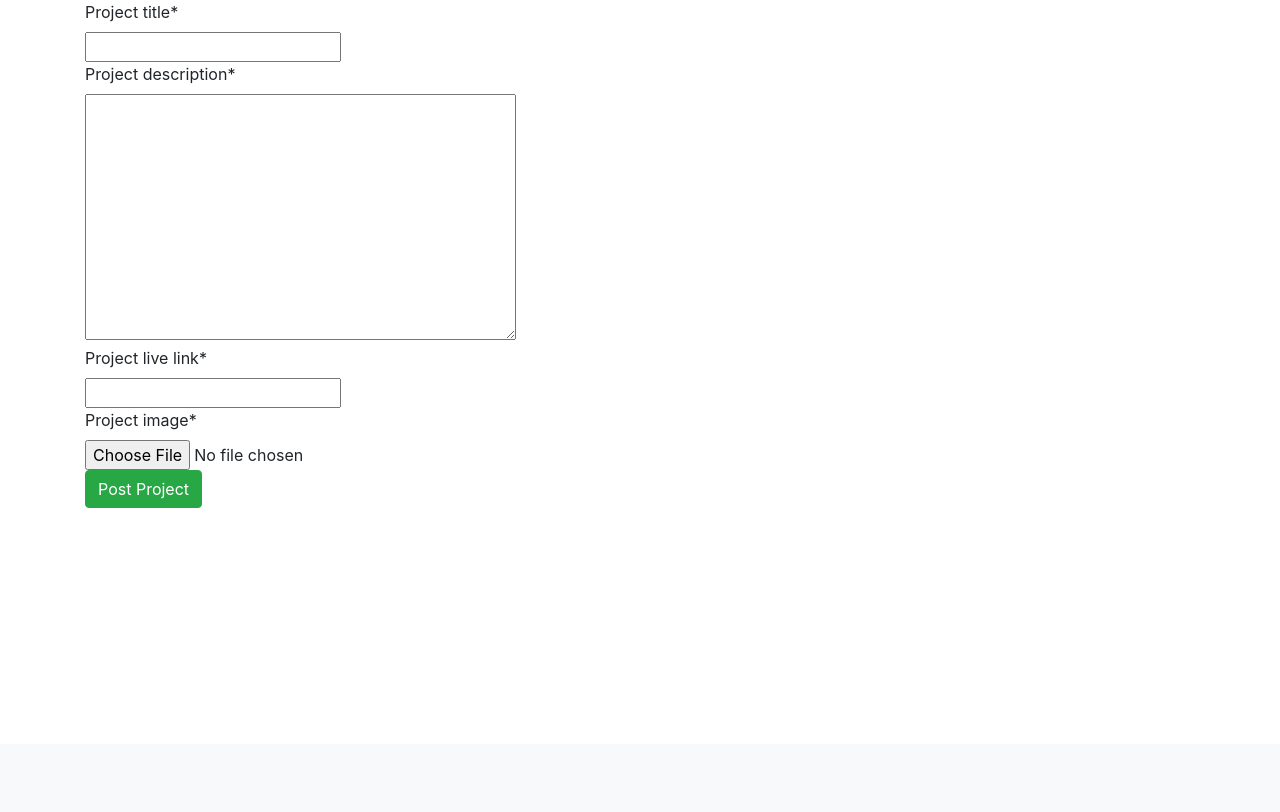
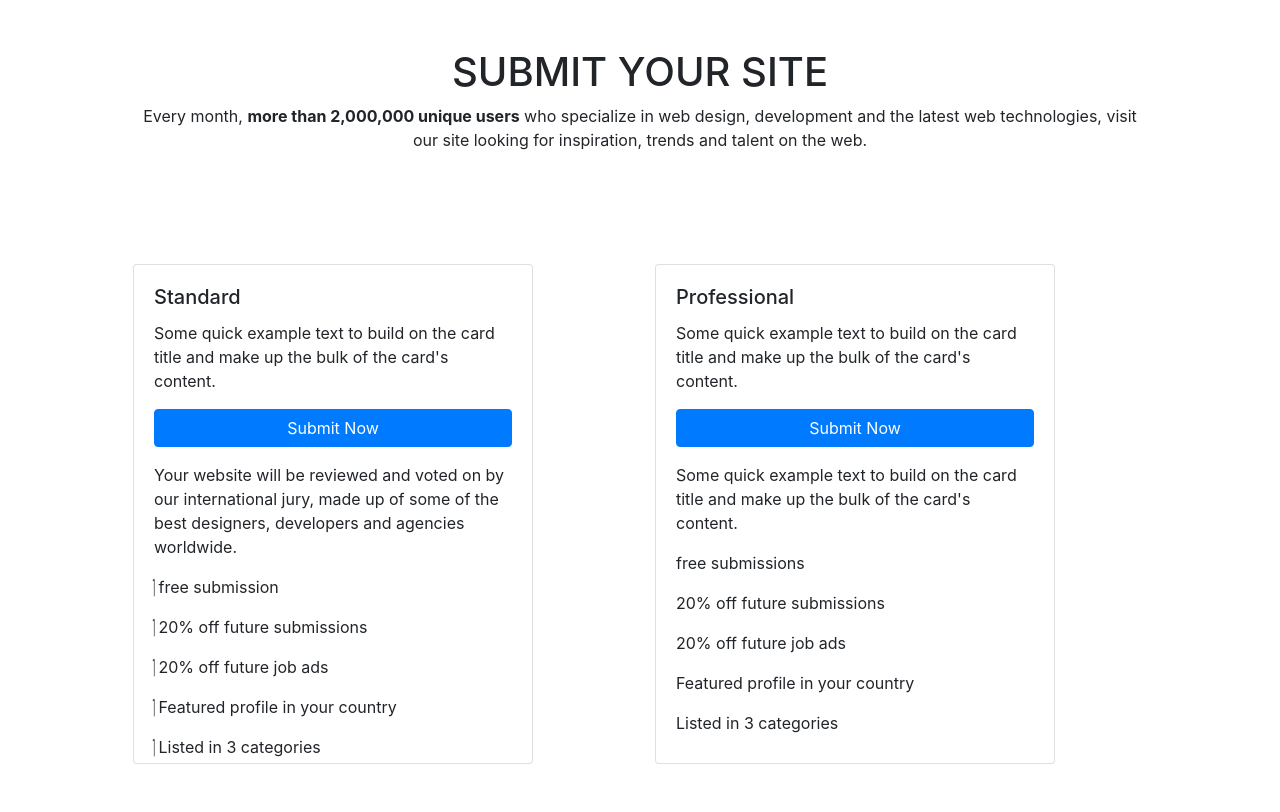
Before and after one commit to ndonyemark/le_prix, a Django app: page /post_project in a window 1280 px wide. Shown: the part 56-868 px from the top of the page. Before the commit the page ends 564 px from the top, so only its background shows below. Run offline with Django 3.2, Linux system fonts and the light colour scheme; some libraries are stand-ins or nearby versions.

Commit message:
update post_project

```diff
--- a/awardsapp/templates/base.html
+++ b/awardsapp/templates/base.html
@@ -13,6 +13,7 @@
 
     {% block styles %}
         {% bootstrap_css %}
+        <link rel="stylesheet" href="https://stackpath.bootstrapcdn.com/font-awesome/4.7.0/css/font-awesome.min.css">
     {% endblock styles %}
 
 
--- a/awardsapp/templates/post_project.html
+++ b/awardsapp/templates/post_project.html
@@ -3,13 +3,51 @@
 
 {% block content %}
     <div class="container">
+        <div class="row justify-content-center text-center p-5">
+            <div class="col">
+                <h1>SUBMIT YOUR SITE</h1>
+                <p>Every month, <b>more than 2,000,000 unique users</b> who specialize in web design, development and the latest web technologies, visit our site looking for inspiration, trends and talent on the web.</p>
+            </div>
+        </div>
+        <div class="row p-5">
+            <div class="col">
+                <div class="card" style="width: 400px; height:500px">
+                    <div class="card-body">
+                      <h5 class="card-title">Standard</h5>
+                      <p class="card-text">Some quick example text to build on the card title and make up the bulk of the card's content.</p>
+                      <a href="#" class="btn btn-primary btn-block mb-3">Submit Now</a>
+                      <p class="card-text">Your website will be reviewed and voted on by our international jury, made up of some of the best designers, developers and agencies worldwide.</p>
+                      <p><i class="fas fa-times"></i> free submission</p>
+                      <p><i class="fas fa-times"></i> 20% off future submissions</p>
+                      <p><i class="fas fa-times"></i> 20% off future job ads</p>
+                      <p><i class="fas fa-times"></i> Featured profile in your country</p>
+                      <p><i class="fas fa-times"></i> Listed in 3 categories</p>
+                    </div>
+                  </div>
+            </div>
+            <div class="col">
+                <div class="card" style="width: 400px; height:500px">
+                    <div class="card-body">
+                      <h5 class="card-title">Professional</h5>
+                      <p class="card-text">Some quick example text to build on the card title and make up the bulk of the card's content.</p>
+                      <a href="#" class="btn btn-primary btn-block mb-3">Submit Now</a>
+                      <p class="card-text">Some quick example text to build on the card title and make up the bulk of the card's content.</p>
+                      <p>free submissions</p>
+                      <p>20% off future submissions</p>
+                      <p>20% off future job ads</p>
+                      <p>Featured profile in your country</p>
+                      <p>Listed in 3 categories</p>
+                    </div>
+                  </div>
+            </div>
+        </div>
         <div class="row">
             <div class="col">
-                <form action="" method="POST" enctype="multipart/form-data">
+                <!-- <form action="" method="POST" enctype="multipart/form-data">
                     {% csrf_token %}
                     {{form | crispy}}
                     <button type="submit" class="btn btn-success">Post Project</button>
-                </form>
+                </form> -->
             </div>
         </div>
     </div>
```
